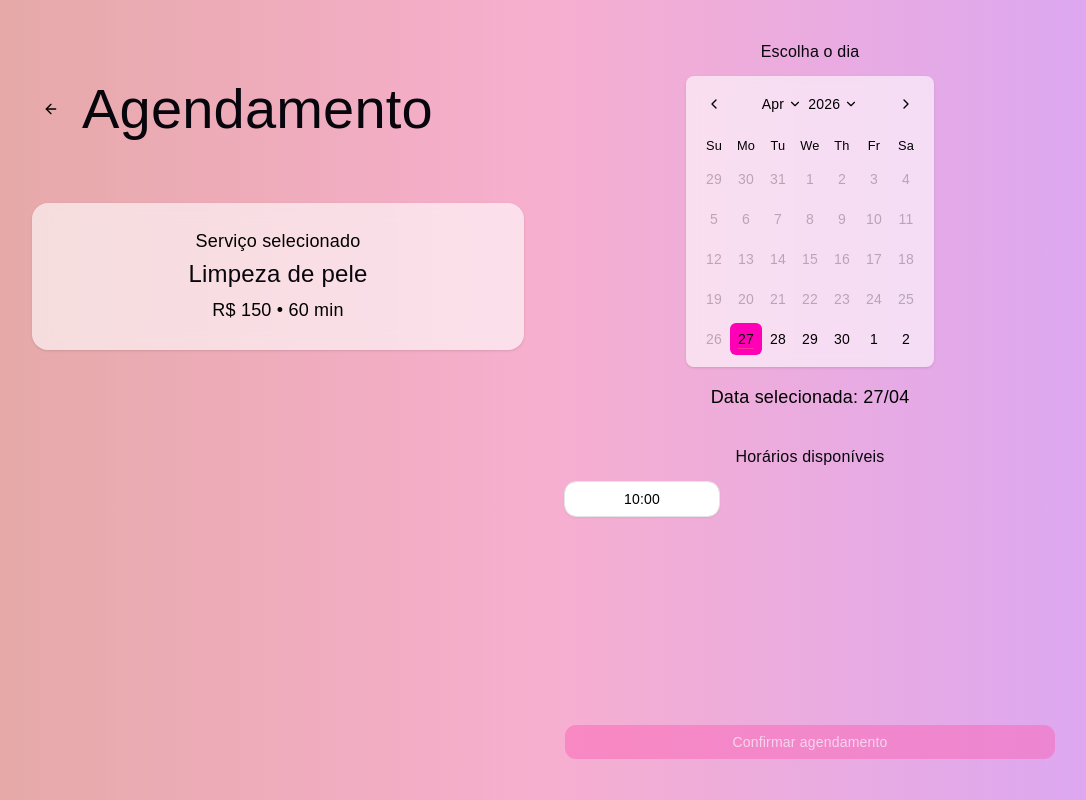
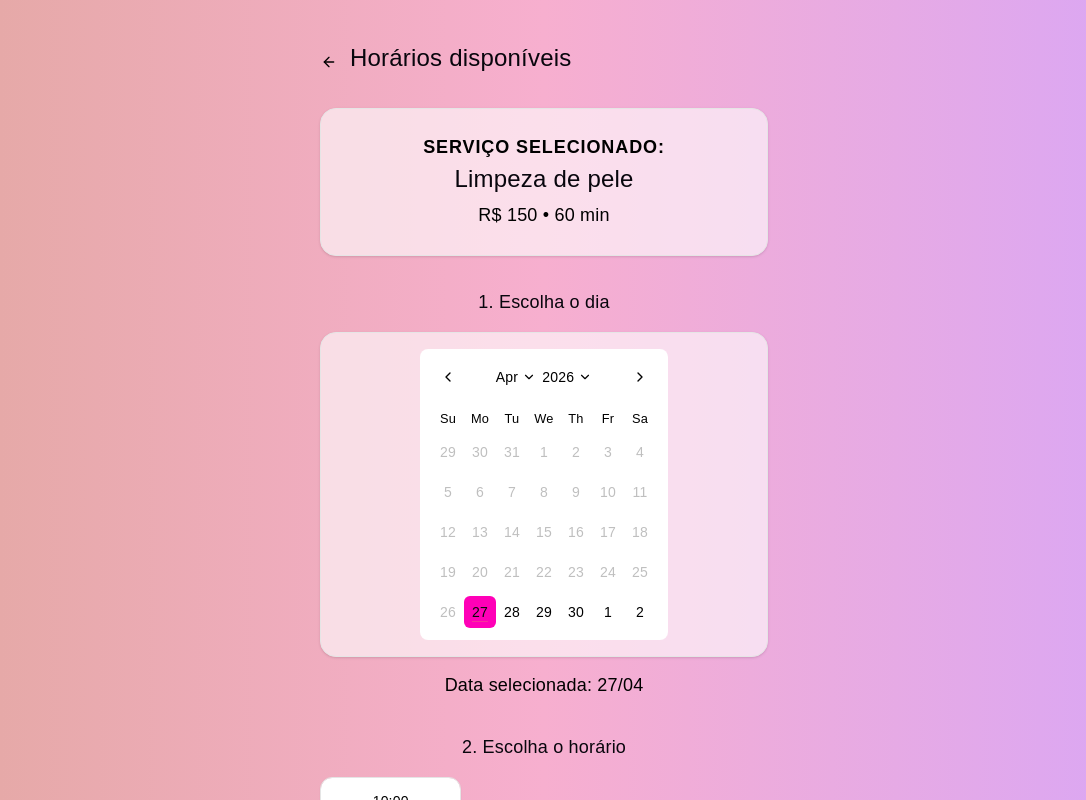
Before and after one commit to AnaVolkmannn/Qdule, a React (Vite) app: page / in a window 1280 px wide. Both pictures are taken after a click on the button "Ver horários disponíveis". Shown: the top 800 px of the page, without its empty margins (96-1182 px from the left). Built offline with nearby package versions, Linux system fonts and the light colour scheme.

Commit message:
ajustes no layout geral

```diff
--- a/src/components/servicos/accordion_servicos.tsx
+++ b/src/components/servicos/accordion_servicos.tsx
@@ -39,7 +39,7 @@ export function AccordionServicos() {
   const navigate = useNavigate();
 
   return (
-    <Card className="bg-white/60 backdrop-blur-lg shadow-xl w-full max-w-sm">
+    <Card className="bg-white/60 backdrop-blur-lg shadow-xl w-full max-w-lg">
       <CardHeader>
         <CardTitle>Menu de Serviços</CardTitle>
       </CardHeader>
@@ -70,7 +70,7 @@ export function AccordionServicos() {
                     <p>Ver horários disponíveis</p>
                   </Button>
 
-                  <p className="text-sm text-muted-foreground">
+                  <p className="text-sm text-muted-foreground font-bold">
                     Duração média: {item.duracao} min
                   </p>
                 </div>
--- a/src/pages/Agendamento.tsx
+++ b/src/pages/Agendamento.tsx
@@ -67,100 +67,99 @@ export default function Agenda() {
 
   return (
     <div className="min-h-screen px-6 py-10 flex justify-center">
-      <div className="w-full max-w-5xl grid grid-cols-1 lg:grid-cols-2 gap-10">
-        {/* ================= LEFT ================= */}
+      {/* Container principal agora é uma coluna única e estreita */}
+      <div className="w-full max-w-md flex flex-col gap-8">
+        {/* HEADER E RESUMO DO SERVIÇO */}
         <div className="flex flex-col gap-6">
           <header className="flex items-center gap-3">
-            <Button variant="ghost" onClick={() => navigate(-1)}>
+            <Button
+              variant="ghost"
+              onClick={() => navigate(-1)}
+              className="p-0 h-auto cursor-pointer"
+            >
               <ArrowLeft />
             </Button>
-
-            <h1 className="text-2xl font-semibold">Agendamento</h1>
+            <h2 className="font-semibold text-foreground">
+              Horários disponíveis
+            </h2>
           </header>
 
-          <div className="rounded-2xl p-6 bg-white/60 backdrop-blur shadow-sm">
-            <p className="text-sm text-muted-foreground">Serviço selecionado</p>
-
-            <h2 className="text-2xl font-bold text-pink-500 mt-1">
+          <div className="rounded-2xl p-6 bg-white/60 border border-border shadow-sm">
+            <p className="text-xs uppercase tracking-wider text-muted-foreground font-semibold">
+              Serviço selecionado:
+            </p>
+            <h2 className="text-2xl font-bold text-fuchsia-800 mt-1">
               {servico.nome}
             </h2>
-
-            <p className="text-sm text-muted-foreground mt-2">
+            <p className="text-sm mt-2 font-medium">
               R$ {servico.preco} • {servico.duracao} min
             </p>
           </div>
         </div>
 
-        {/* ================= RIGHT ================= */}
-        <div className="flex flex-col gap-8">
         {/* CALENDÁRIO */}
-          <div>
-            <h3 className="font-medium mb-3">Escolha o dia</h3>
-
-            <div className="flex justify-center">
+        <section className="space-y-4">
+          <h3 className="font-bold text-lg text-foreground">
+            1. Escolha o dia
+          </h3>
+          <div className="flex justify-center p-4 bg-white/60 rounded-2xl border border-border shadow-sm">
             <Calendar
               mode="single"
               selected={date}
               onSelect={setDate}
               captionLayout="dropdown"
               disabled={{ before: new Date() }}
-                className="rounded-lg bordered bg-white/60 backdrop-blur shadow-sm"
+              className="rounded-lg"
             />
           </div>
-
           {diaSelecionado && (
-              <p className="text-sm text-muted-foreground pt-4 text-center">
+            <p className="text-sm font-medium text-center">
               Data selecionada: {diaSelecionado}/{mesSelecionado}
             </p>
           )}
-          </div>
+        </section>
 
         {/* HORÁRIOS */}
-          <div>
-            <h3 className="font-medium mb-3">Horários disponíveis</h3>
-
+        <section className="space-y-4">
+          <h3 className="font-bold text-lg text-foreground">
+            2. Escolha o horário
+          </h3>
           <div className="grid grid-cols-3 gap-3">
             {horarios.length === 0 && diaSelecionado && (
-                <p className="col-span-3 text-sm text-muted-foreground">
+              <p className="col-span-3 text-sm text-center py-4 text-muted-foreground bg-muted/20 rounded-xl border border-dashed">
                 Nenhum horário disponível para esse dia
               </p>
             )}
 
             {horarios.map((hora) => {
               const ativo = horarioSelecionado === hora;
-
               return (
                 <Button
                   key={hora}
                   onClick={() => setHorarioSelecionado(hora)}
                   variant="outline"
-                    className={`
-                      rounded-xl transition
-                      ${ativo ? "bg-pink-400 text-white border-pink-400" : ""}
-                    `}
+                  className={`rounded-xl cursor-pointer h-12 transition-all ${
+                    ativo
+                      ? "bg-pink-400 text-white border-pink-400 shadow-md scale-105"
+                      : "hover:border-pink-300"
+                  }`}
                 >
                   {hora}
                 </Button>
               );
             })}
           </div>
-          </div>
+        </section>
 
-          {/* BOTÃO */}
-          <div className="mt-auto">
+        {/* BOTÃO FINAL */}
+        <div className="pt-4">
           <Button
             disabled={!diaSelecionado || !horarioSelecionado}
             onClick={handleConfirmar}
-              className="
-                w-full
-                bg-pink-400 hover:bg-pink-500
-                text-white rounded-xl
-                disabled:opacity-50
-              "
+            className="w-full h-14 cursor-pointer bg-pink-400 hover:bg-pink-500 text-white text-lg font-bold rounded-2xl shadow-lg disabled:opacity-30 transition-all active:scale-95"
           >
-              Confirmar agendamento
+            Próximo passo
           </Button>
-          </div>
         </div>
       </div>
     </div>
--- a/src/pages/Cadastro.tsx
+++ b/src/pages/Cadastro.tsx
@@ -52,11 +52,18 @@ export default function Cadastro() {
   return (
     <div className="min-h-screen p-6 flex flex-col items-center justify-center">
       <div className="w-full max-w-md flex flex-col gap-6">
-        <header className="flex items-center gap-3">
-          <Button variant="ghost" onClick={() => navigate(-1)}>
-            <ArrowLeft />
+        <header className="flex items-start gap-3 w-full">
+          <Button
+            variant="ghost"
+            onClick={() => navigate(-1)}
+            className="p-0 h-auto hover:bg-transparent" // Remove paddings extras do botão
+          >
+            <ArrowLeft className="size-6" />
           </Button>
-          <h2 className="text-xl font-semibold">Confirmar Cadastro</h2>
+
+          <h2 className="text-xl font-semibold leading-tight text-left">
+            Para confirmar seu horário, precisamos de algumas informações
+          </h2>
         </header>
 
         {/* 5. O formulário agora usa o handleSubmit do hook form */}
--- a/src/pages/Servicos.tsx
+++ b/src/pages/Servicos.tsx
@@ -3,11 +3,13 @@ import Header from "@/components/servicos/header";
 
 export default function Servico() {
   return (
-    <div className="flex flex-col items-center justify-center">
+    <div className="flex flex-col items-center justify-center pb-10">
       <Header />
       <h1 className="text-4xl font-semibold pt-20">Hanna Kupas</h1>
-      <h2 className="text-3xl font-semibold pb-10">Estética Facial & Corporal</h2>
-      <AccordionServicos/>
+      <h2 className="text-3xl font-semibold pb-10">
+        Estética Facial & Corporal
+      </h2>
+      <AccordionServicos />
     </div>
   );
 }
```
Lines whose indentation alone changed are shown as unchanged.
